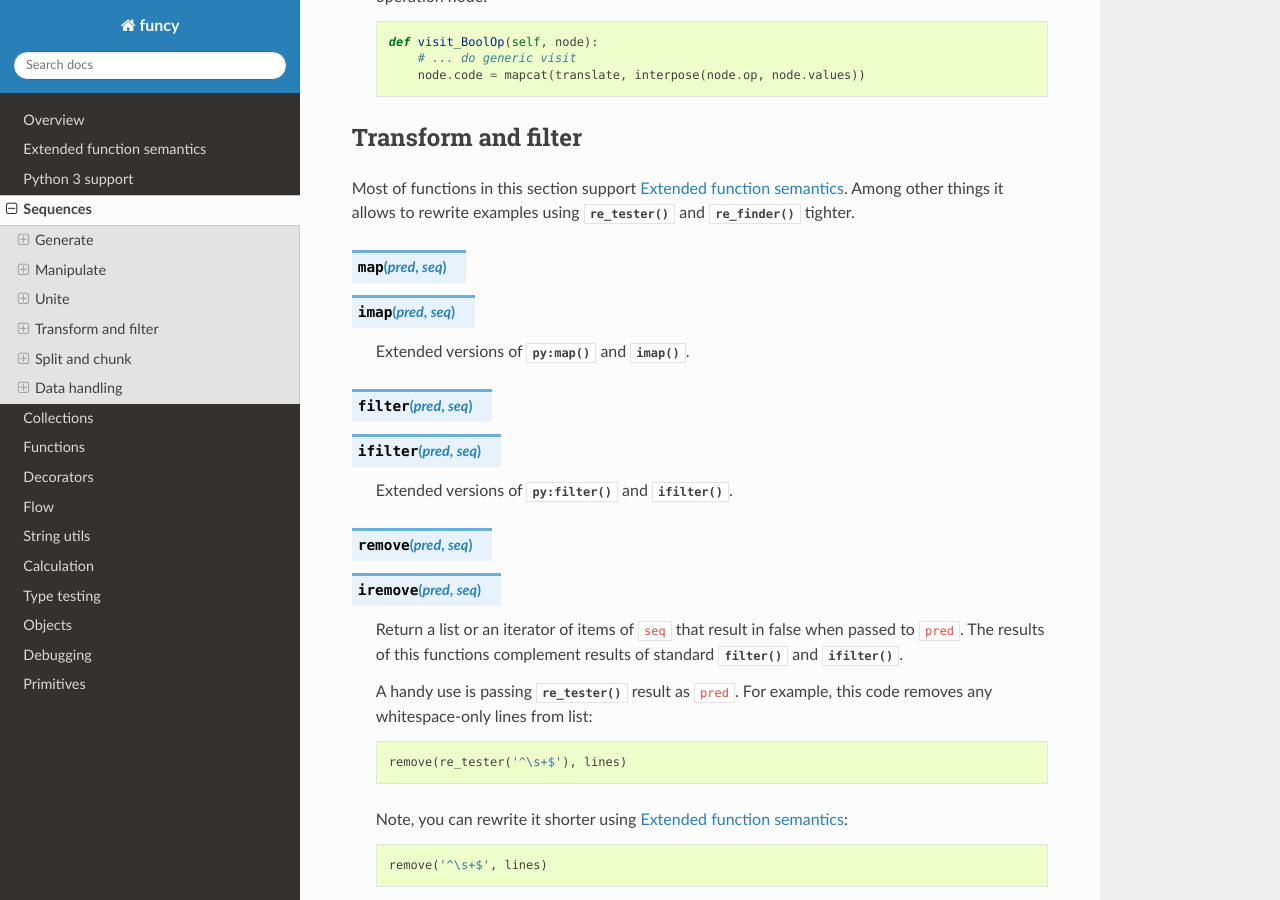
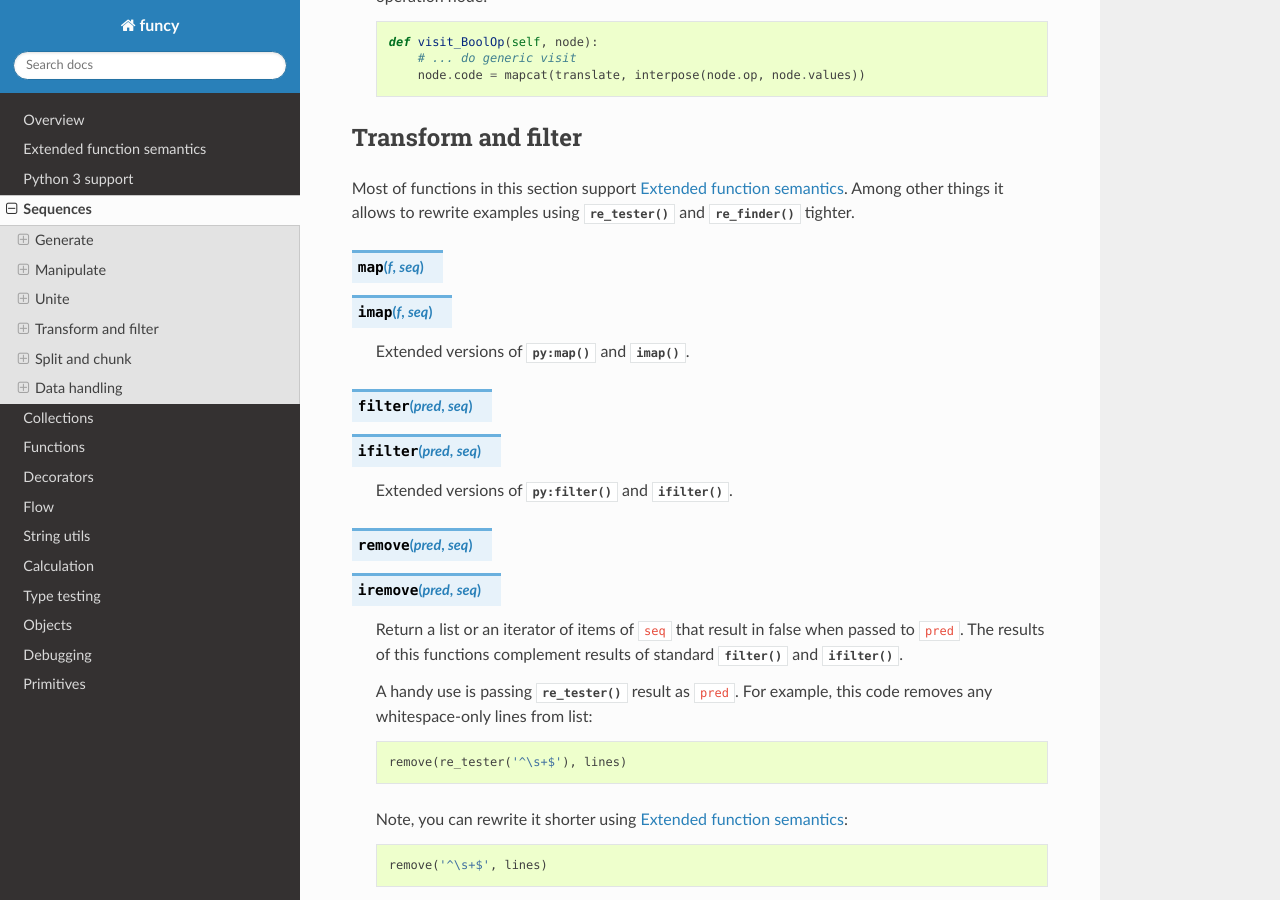
Before and after one commit to Jamaal224/funcy, a Sphinx documentation site: the page built from docs/seqs.rst, in a window 1280 px wide and 900 px high, scrolled down 5442 px. Built offline with Sphinx 7.4.7 and the Read the Docs theme 2.0.0, drawn with Linux system fonts in a browser that asks for light colours.

Commit message:
Fix documented argument name for i?map()

```diff
--- a/docs/seqs.rst
+++ b/docs/seqs.rst
@@ -259,8 +259,8 @@ Transform and filter
 
 Most of functions in this section support :ref:`extended_fns`. Among other things it allows to rewrite examples using :func:`re_tester` and :func:`re_finder` tighter.
 
-.. function:: map(pred, seq)
-              imap(pred, seq)
+.. function:: map(f, seq)
+              imap(f, seq)
 
     Extended versions of :func:`py:map` and :func:`~itertools.imap`.
 
```
